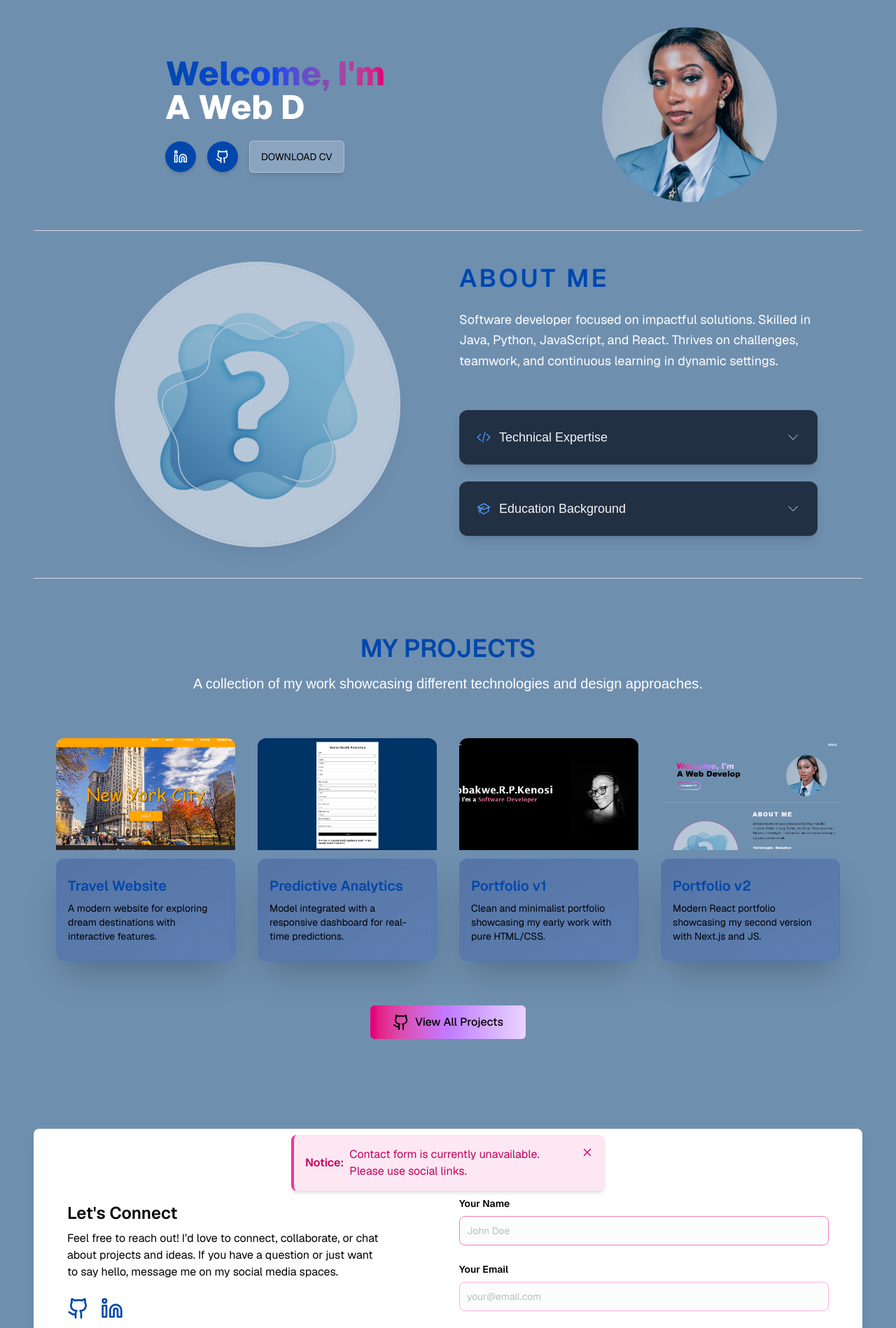
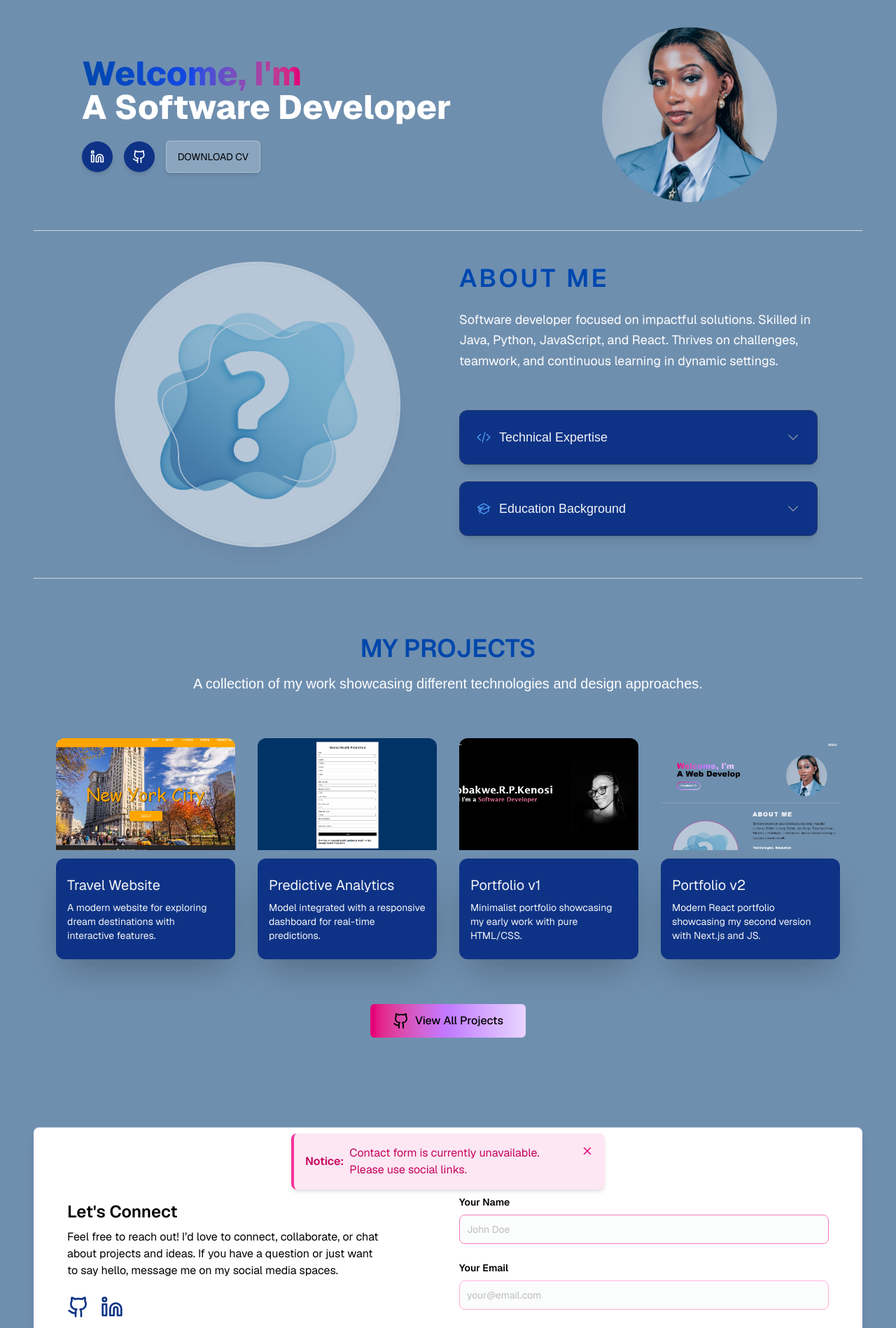
Before and after one commit to pelonomiken/aobken_portfolio, a Next.js app: page / in a window 1280 px wide. Shown: the part 73-1971 px from the top of the page at 70% size. Built offline with nearby package versions, Linux system fonts and the light colour scheme.

Commit message:
Latest Modifications

```diff
--- a/app/components/AboutSection.jsx
+++ b/app/components/AboutSection.jsx
@@ -38,7 +38,7 @@ const AboutSection = () => {
 
           {/* Technologies Section */}
           <motion.div
-            className="mt-6 bg-gray-900/80 backdrop-blur-md p-1 rounded-xl shadow-lg border border-gray-700 overflow-hidden"
+            className="mt-6 bg-[#0E3386] backdrop-blur-md p-1 rounded-xl shadow-lg border border-gray-700 overflow-hidden"
             initial={false}
             animate={{
               borderColor: isTechOpen ? "rgba(96, 165, 250, 0.4)" : "rgba(55, 65, 81, 0.5)"
@@ -46,7 +46,7 @@ const AboutSection = () => {
             transition={{ duration: 0.3 }}
           >
             <button
-              className="w-full flex justify-between items-center p-5 hover:bg-gray-800/30 transition-colors duration-200"
+              className="w-full flex justify-between items-center p-5 transition-colors duration-200"
               onClick={() => setIsTechOpen(!isTechOpen)}
             >
               <div className="flex items-center space-x-3">
@@ -73,10 +73,10 @@ const AboutSection = () => {
                   className="px-5 pb-5"
                 >
                   <div className="grid grid-cols-2 md:grid-cols-3 gap-3">
-                    {["Python", "JavaScript", "Next.js", "FastAPI", "Postman"].map((tech) => (
+                    {["Python", "JavaScript", "Next.js", "FastAPI", "Postman", "Java"].map((tech) => (
                       <motion.div
                         key={tech}
-                        className="flex items-center py-2 px-3 bg-gray-800/50 rounded-md border border-gray-700 hover:border-blue-400/40 transition-all"
+                        className="flex items-center py-2 px-3 bg-[#6F8FAF] rounded-md  transition-all"
                         whileHover={{ y: -2 }}
                         whileTap={{ scale: 0.98 }}
                       >
@@ -92,7 +92,7 @@ const AboutSection = () => {
 
           {/* Education Section */}
           <motion.div
-            className="mt-6 bg-gray-900/80 backdrop-blur-md p-1 rounded-xl shadow-lg border border-gray-700 overflow-hidden"
+            className="mt-6 bg-[#0E3386] backdrop-blur-md p-1 rounded-xl shadow-lg border border-gray-700 overflow-hidden"
             initial={false}
             animate={{
               borderColor: isEduOpen ? "rgba(96, 165, 250, 0.4)" : "rgba(55, 65, 81, 0.5)"
@@ -100,7 +100,7 @@ const AboutSection = () => {
             transition={{ duration: 0.3 }}
           >
             <button
-              className="w-full flex justify-between items-center p-5 hover:bg-gray-800/30 transition-colors duration-200"
+              className="w-full flex justify-between items-center p-5  transition-colors duration-200"
               onClick={() => setIsEduOpen(!isEduOpen)}
             >
               <div className="flex items-center space-x-3">
@@ -128,17 +128,17 @@ const AboutSection = () => {
                 >
                   <div className="space-y-4">
                     <motion.div
-                      className="py-3 px-4 bg-gray-800/50 rounded-md border border-gray-700 hover:border-blue-400/40 transition-all"
+                      className="py-3 px-4 bg-[#6F8FAF] rounded-md  transition-all"
                       whileHover={{ y: -2 }}
                     >
                       <div className="flex items-start">
                         <div className="w-2 h-2 rounded-full bg-blue-400 mr-3 mt-2 flex-shrink-0"></div>
                         <div>
                           <h4 className="text-gray-100 font-semibold">BSc Computer Systems Engineering</h4>
-                          <p className="text-gray-300 text-sm mt-1">University of Sunderland</p>
+                          <p className="text-gray-100 text-sm mt-1">University of Sunderland</p>
                           <div className="flex items-center mt-2">
-                            <CalendarIcon className="w-4 h-4 text-gray-400 mr-1" />
-                            <span className="text-gray-400 text-xs">2020 - 2024</span>
+                            <CalendarIcon className="w-4 h-4 text-gray-100 mr-1" />
+                            <span className="text-gray-100 text-xs">2020 - 2024</span>
                           </div>
                         </div>
                       </div>
--- a/app/components/EmailSection.jsx
+++ b/app/components/EmailSection.jsx
@@ -45,10 +45,10 @@ const EmailSection = () => {
         </p>
         <div className="socials flex flex-row gap-4">
           <Link href="https://github.com/pelonomiken" target="_blank" rel="noopener noreferrer">
-            <Github className="text-[#0047AB] w-8 h-8 hover:text-gray-400 transition" />
+            <Github className="text-[#0E3386] w-8 h-8 hover:text-gray-400 transition" />
           </Link>
           <Link href="https://linkedin.com/in/arpk18" target="_blank" rel="noopener noreferrer">
-            <Linkedin className="text-[#0047AB] w-8 h-8 hover:text-gray-400 transition" />
+            <Linkedin className="text-[#0E3386] w-8 h-8 hover:text-gray-400 transition" />
           </Link>
         </div>
       </div>
--- a/app/components/HeroSection.jsx
+++ b/app/components/HeroSection.jsx
@@ -16,6 +16,7 @@ const HeroSection = () => {
               Welcome, I'm{" "}
             </span>
             <br />
+
             <TypeAnimation
               sequence={[
                 'Aobakwe R P Kenosi',
@@ -26,26 +27,27 @@ const HeroSection = () => {
                 1000,
               ]}
               wrapper="span"
-              speed={50}
+              speed={10}
               repeat={Infinity}
             />
+
           </h1>
 
           {/* Social Media Icons */}
           {/* Social Media Icons and Download Button */}
         <div className="flex flex-wrap gap-4 mt-6 justify-center sm:justify-start items-center">
         <a href="https://linkedin.com/in/arpk18" target="_blank" rel="noopener noreferrer">
-    <div className="w-11 h-11 flex items-center justify-center rounded-full bg-[#0047AB] text-white hover:scale-110 transition-transform duration-200 shadow-md">
+    <div className="w-11 h-11 flex items-center justify-center rounded-full bg-[#0E3386] text-white hover:scale-110 transition-transform duration-200 shadow-md">
       <Linkedin size={20} />
     </div>
   </a>
   <a href="https://github.com/pelonomiken" target="_blank" rel="noopener noreferrer">
-    <div className="w-11 h-11 flex items-center justify-center rounded-full bg-[#0047AB] text-white hover:scale-110 transition-transform duration-200 shadow-md">
+    <div className="w-11 h-11 flex items-center justify-center rounded-full bg-[#0E3386] text-white hover:scale-110 transition-transform duration-200 shadow-md">
       <Github size={20} />
     </div>
   </a>
   {/* Download CV Button */}
-  <button className="px-4 py-3 rounded-md backdrop-blur-md bg-white/20 border border-white/30  text-black font-sans uppercase text-sm hover:scale-105 hover:shadow-lg hover:shadow-blue-500/30 transition-transform duration-200 shadow-md">
+  <button className="px-4 py-3 rounded-md backdrop-blur-md bg-white/20 border border-white/30  text-black font-sans uppercase text-sm hover:scale-105 hover:shadow-lg hover:shadow-[#0E3386] transition-transform duration-200 shadow-md">
     <a
       href="/assests/cv.pdf"
       download="cv.pdf"
--- a/app/components/ProjectCard.jsx
+++ b/app/components/ProjectCard.jsx
@@ -24,9 +24,9 @@ const ProjectCard = ({ imgUrl, title, description, gitUrl }) => {
         </div>
       </div>
       {/* Text Section */}
-      <div className="text-[#0047AB] font-sans rounded-b-xl mt-3 bg-gradient-to-br from-blue-900/30 to-blue-800/20 backdrop-blur-sm p-1 rounded-xl shadow-2xl border border-blue-500/20 py-6 px-4 flex flex-col justify-between h-full">
-        <h5 className="text-xl font-semibold mb-2">{title}</h5>
-        <p className="text-black text-sm font-normal">{description}</p>
+      <div className="text-gray-100 font-sans rounded-b-xl mt-3 bg-[#0E3386] backdrop-blur-sm p-1 rounded-xl shadow-2xl  py-6 px-4 flex flex-col justify-between h-full">
+        <h5 className="text-xl font-normal mb-2">{title}</h5>
+        <p className="text-gray-100 text-sm font-normal">{description}</p>
       </div>
     </div>
   );
--- a/app/components/ProjectsSection.jsx
+++ b/app/components/ProjectsSection.jsx
@@ -25,7 +25,7 @@ const projectsData = [
     {
         id: 3,
         title: "Portfolio v1",
-        description: "Clean and minimalist portfolio showcasing my early work with pure HTML/CSS.",
+        description: "Minimalist portfolio showcasing my early work with pure HTML/CSS.",
         image: "images/project-3.png",
         tag: ["All"],
         gitUrl: "https://github.com/pelonomiken/pelonomiken.github.io",
```
